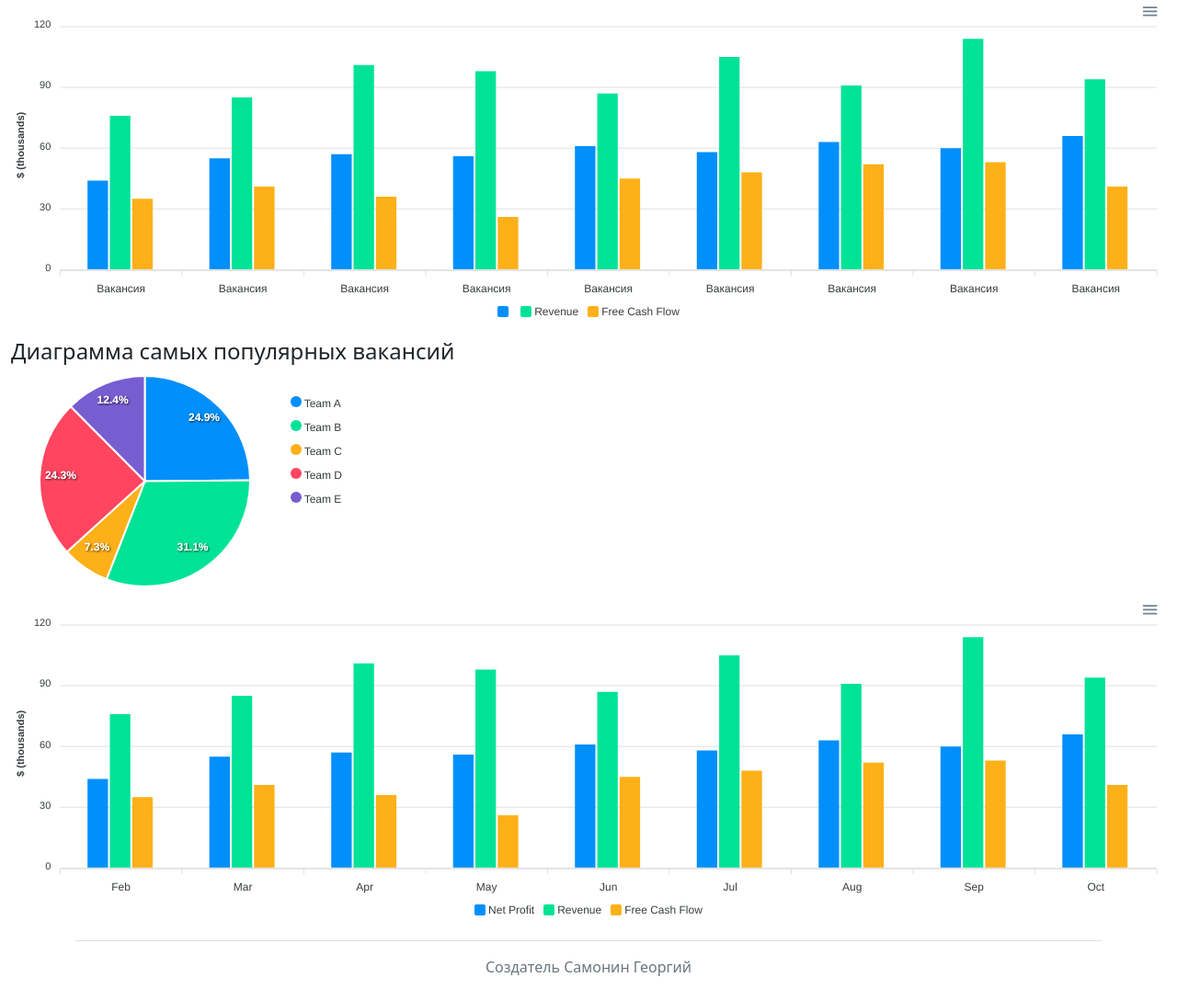
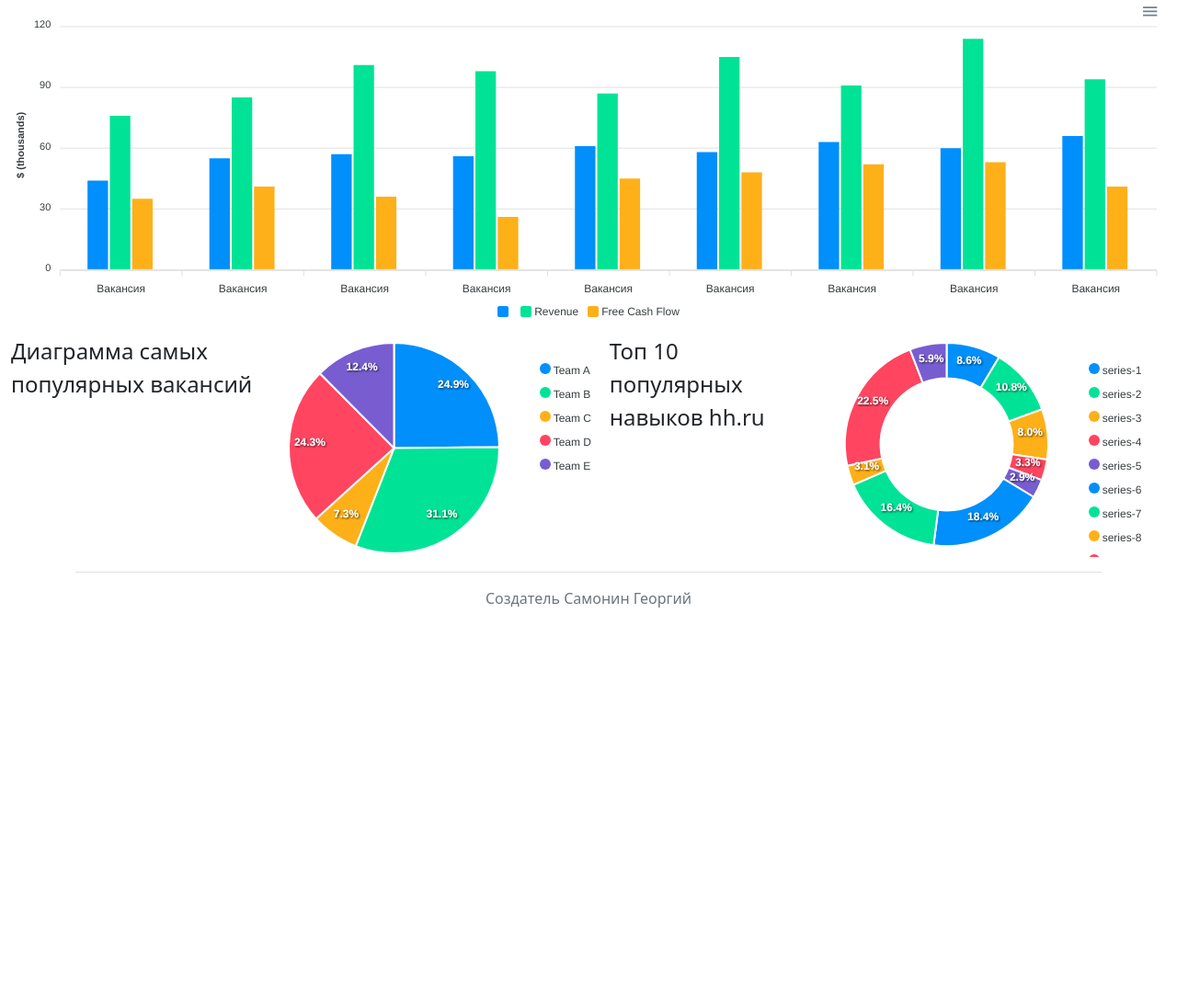
Before and after one commit to gsamonin/VKR, a FastAPI app: page / in a window 1280 px wide. Shown: the part 176-1264 px from the top of the page at 92% size. After the commit the page ends 837 px from the top, so only its background shows below. Run offline with FastAPI, Linux system fonts and the light colour scheme; some libraries are stand-ins or nearby versions.

Commit message:
Изменения в index

```diff
--- a/static/js/main.js
+++ b/static/js/main.js
@@ -67,9 +67,94 @@ function Search() {
                 }
             };
 
+            var optionsSalary = {
+                series: [{
+                    name: 'Inflation',
+                    data: [35000, 90000, 62500]
+                }],
+                chart: {
+                    height: 350,
+                    type: 'bar',
+                },
+                plotOptions: {
+                    bar: {
+                        borderRadius: 10,
+                        dataLabels: {
+                            position: 'top', // top, center, bottom
+                        },
+                    }
+                },
+                dataLabels: {
+                    enabled: true,
+                    formatter: function (val) {
+                        return val + "%";
+                    },
+                    offsetY: -20,
+                    style: {
+                        fontSize: '12px',
+                        colors: ["#304758"]
+                    }
+                },
+
+                xaxis: {
+                    categories: ["Jan", "Feb", "Mar", "Apr", "May", "Jun", "Jul", "Aug", "Sep", "Oct", "Nov", "Dec"],
+                    position: 'top',
+                    axisBorder: {
+                        show: false
+                    },
+                    axisTicks: {
+                        show: false
+                    },
+                    crosshairs: {
+                        fill: {
+                            type: 'gradient',
+                            gradient: {
+                                colorFrom: '#D8E3F0',
+                                colorTo: '#BED1E6',
+                                stops: [0, 100],
+                                opacityFrom: 0.4,
+                                opacityTo: 0.5,
+                            }
+                        }
+                    },
+                    tooltip: {
+                        enabled: true,
+                    }
+                },
+                yaxis: {
+                    axisBorder: {
+                        show: false
+                    },
+                    axisTicks: {
+                        show: false,
+                    },
+                    labels: {
+                        show: false,
+                        formatter: function (val) {
+                            return val + "%";
+                        }
+                    }
+
+                },
+                title: {
+                    text: 'Monthly Inflation in Argentina, 2002',
+                    floating: true,
+                    offsetY: 330,
+                    align: 'center',
+                    style: {
+                        color: '#444'
+                    }
+                }
+            };
+
+            var chartSalary = new ApexCharts(document.querySelector("#chartSalary"), optionsSalary);
+            chartSalary.render();
+
             var chart2 = new ApexCharts(document.querySelector("#chart2"), options2);
             chart2.render();
 
         }
+
+
     });
 }
--- a/templates/index.html
+++ b/templates/index.html
@@ -4,7 +4,7 @@
 <head>
     <meta charset="UTF-8">
     <meta name="viewport" content="width=device-width, initial-scale=1.0">
-    <title>Document</title>
+    <title>Аналитика</title>
 
     <link href="https://cdn.jsdelivr.net/npm/bootstrap@5.1.3/dist/css/bootstrap.min.css" rel="stylesheet">
     <link href="./static/css/apexcharts.css" rel="stylesheet">
@@ -45,13 +45,17 @@
         </div>
         <div id="chart"></div>
         <div>
+
+        </div>
+        <div style = "display: flex; flex-direction: row">
             <div>
                 <span class="fs-4 ">Диаграмма самых популярных вакансий</span>
             </div>
             <div id="chartPie"></div>
-        </div>
-        <div>
-            <div id="chart2"></div>
+            <div>
+                <span class="fs-4 ">Топ 10 популярных навыков hh.ru</span>
+            </div>
+            <div id="chartSkills"></div>
         </div>
     </div>
 
@@ -66,7 +70,7 @@
     <!-- Модальное окно -->
     <div class="modal fade" id="staticBackdrop" data-bs-backdrop="static" data-bs-keyboard="false" tabindex="-1"
         aria-labelledby="staticBackdropLabel" aria-hidden="true">
-        <div class="modal-dialog modal-dialog-centered modal-   ">
+        <div class="modal-dialog modal-dialog-centered modal-xl">
             <div class="modal-content">
                 <div class="modal-header">
                     <h5 class="modal-title" id="staticBackdropLabel">Статистика по вакансии</h5>
@@ -75,6 +79,16 @@
                 <div class="modal-body">
                     <h3 class="fs-4" id="vacancyName"></h3>
                     <div id="chart2"></div>
+                    <div class="row mb-2">
+                        <div class="col-md-6">
+                            <div id="chartSalary"></div>
+                        </div>
+                        <div class="col-md-6">
+                            <label>Минимальная заработная плата: {min}</label>
+                            <label>Максимальная заработная плата: {max}</label>
+                            <label>Средняя заработная плата: {min}</label>
+                        </div>
+                    </div>
                 </div>
                 <div class="modal-footer">
                 </div>
@@ -94,6 +108,9 @@
     </script>
 
 <script>
+
+    // Диаграммы на главное странице сайта
+
     var options = {
         series: [{
             name: '',
@@ -144,6 +161,8 @@
         }
     };
 
+    //
+
     var chart = new ApexCharts(document.querySelector("#chart"), options);
     chart.render();
 
@@ -170,8 +189,31 @@
     var chartPie = new ApexCharts(document.querySelector("#chartPie"), options1);
     chartPie.render();
 
-    //Диаграмма в модальном окне с навыками
+    // Топ 10 популярных навыков
 
+    var optionsSkills = {
+        series: [44, 55, 41, 17, 15, 94, 84, 16, 115, 30],
+        chart: {
+            type: 'donut',
+            width: 380
+        },
+        responsive: [{
+            breakpoint: 480,
+            options: {
+                chart: {
+                    width: 200
+                },
+                legend: {
+                    position: 'bottom'
+                }
+            }
+        }]
+    };
+
+    var chartSkills = new ApexCharts(document.querySelector("#chartSkills"), optionsSkills);
+    chartSkills.render();
+
+    //Диаграммs в модальном окне с навыками
 
     var options2 = {
         series: [{
@@ -226,88 +268,90 @@
     var chart2 = new ApexCharts(document.querySelector("#chart2"), options2);
     chart2.render();
 
-    // var options = {
-    //     series: [{
-    //         name: 'Inflation',
-    //         data: [2.3, 3.1, 4.0, 10.1, 4.0, 3.6, 3.2, 2.3, 1.4, 0.8, 0.5, 0.2]
-    //     }],
-    //     chart: {
-    //         height: 350,
-    //         type: 'bar',
-    //     },
-    //     plotOptions: {
-    //         bar: {
-    //             borderRadius: 10,
-    //             dataLabels: {
-    //                 position: 'top', // top, center, bottom
-    //             },
-    //         }
-    //     },
-    //     dataLabels: {
-    //         enabled: true,
-    //         formatter: function (val) {
-    //             return val + "%";
-    //         },
-    //         offsetY: -20,
-    //         style: {
-    //             fontSize: '12px',
-    //             colors: ["#304758"]
-    //         }
-    //     },
 
-    //     xaxis: {
-    //         categories: ["Jan", "Feb", "Mar", "Apr", "May", "Jun", "Jul", "Aug", "Sep", "Oct", "Nov", "Dec"],
-    //         position: 'top',
-    //         axisBorder: {
-    //             show: false
-    //         },
-    //         axisTicks: {
-    //             show: false
-    //         },
-    //         crosshairs: {
-    //             fill: {
-    //                 type: 'gradient',
-    //                 gradient: {
-    //                     colorFrom: '#D8E3F0',
-    //                     colorTo: '#BED1E6',
-    //                     stops: [0, 100],
-    //                     opacityFrom: 0.4,
-    //                     opacityTo: 0.5,
-    //                 }
-    //             }
-    //         },
-    //         tooltip: {
-    //             enabled: true,
-    //         }
-    //     },
-    //     yaxis: {
-    //         axisBorder: {
-    //             show: false
-    //         },
-    //         axisTicks: {
-    //             show: false,
-    //         },
-    //         labels: {
-    //             show: false,
-    //             formatter: function (val) {
-    //                 return val + "%";
-    //             }
-    //         }
+    // Диаграмма заработной платы в модальном окне
+    var optionsSalary = {
+        series: [{
+            name: 'Inflation',
+            data: [35000, 90000, 62500]
+        }],
+        chart: {
+            height: 350,
+            type: 'bar',
+        },
+        plotOptions: {
+            bar: {
+                borderRadius: 10,
+                dataLabels: {
+                    position: 'top', // top, center, bottom
+                },
+            }
+        },
+        dataLabels: {
+            enabled: true,
+            formatter: function (val) {
+                return val + "  Руб.";
+            },
+            offsetY: -20,
+            style: {
+                fontSize: '12px',
+                colors: ["#304758"]
+            }
+        },
 
-    //     },
-    //     title: {
-    //         text: 'Monthly Inflation in Argentina, 2002',
-    //         floating: true,
-    //         offsetY: 330,
-    //         align: 'center',
-    //         style: {
-    //             color: '#444'
-    //         }
-    //     }
-    // };
+        xaxis: {
+            categories: ["Min", "Max", "Avg"],
+            position: 'top',
+            axisBorder: {
+                show: false
+            },
+            axisTicks: {
+                show: false
+            },
+            crosshairs: {
+                fill: {
+                    type: 'gradient',
+                    gradient: {
+                        colorFrom: '#D8E3F0',
+                        colorTo: '#BED1E6',
+                        stops: [0, 100],
+                        opacityFrom: 0.4,
+                        opacityTo: 0.5,
+                    }
+                }
+            },
+            tooltip: {
+                enabled: true,
+            }
+        },
+        yaxis: {
+            axisBorder: {
+                show: false
+            },
+            axisTicks: {
+                show: false,
+            },
+            labels: {
+                show: false,
+                formatter: function (val) {
+                    return val + " Руб.";
+                }
+            }
 
-    // var chartSkills = new ApexChart(document.querySelector("#chartSkills"), options);
-    // chartSkills.render();
+        },
+        title: {
+            text: 'Monthly Inflation in Argentina, 2002',
+            floating: true,
+            offsetY: 330,
+            align: 'center',
+            style: {
+                color: '#444'
+            }
+        }
+    };
+
+    var chartSalary = new ApexCharts(document.querySelector("#chartSalary"), optionsSalary);
+    chartSalary.render();
 
 </script>
 
```
